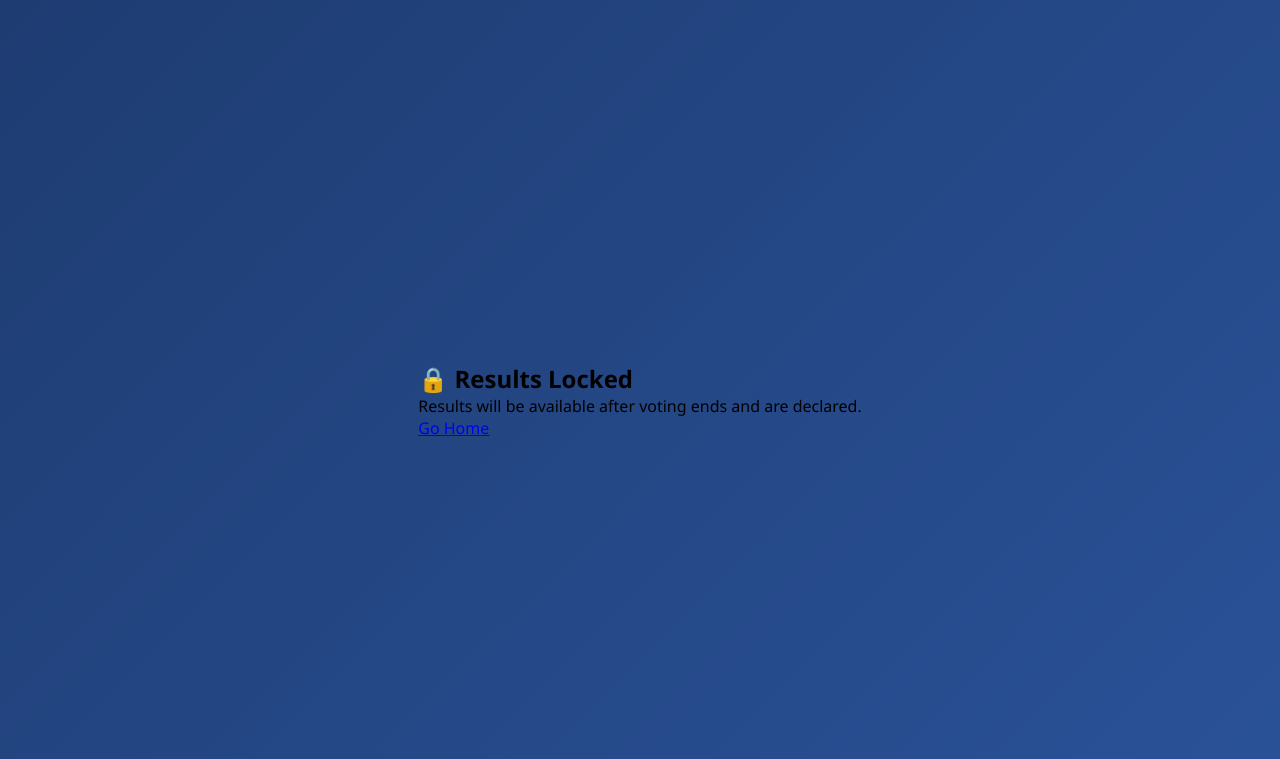
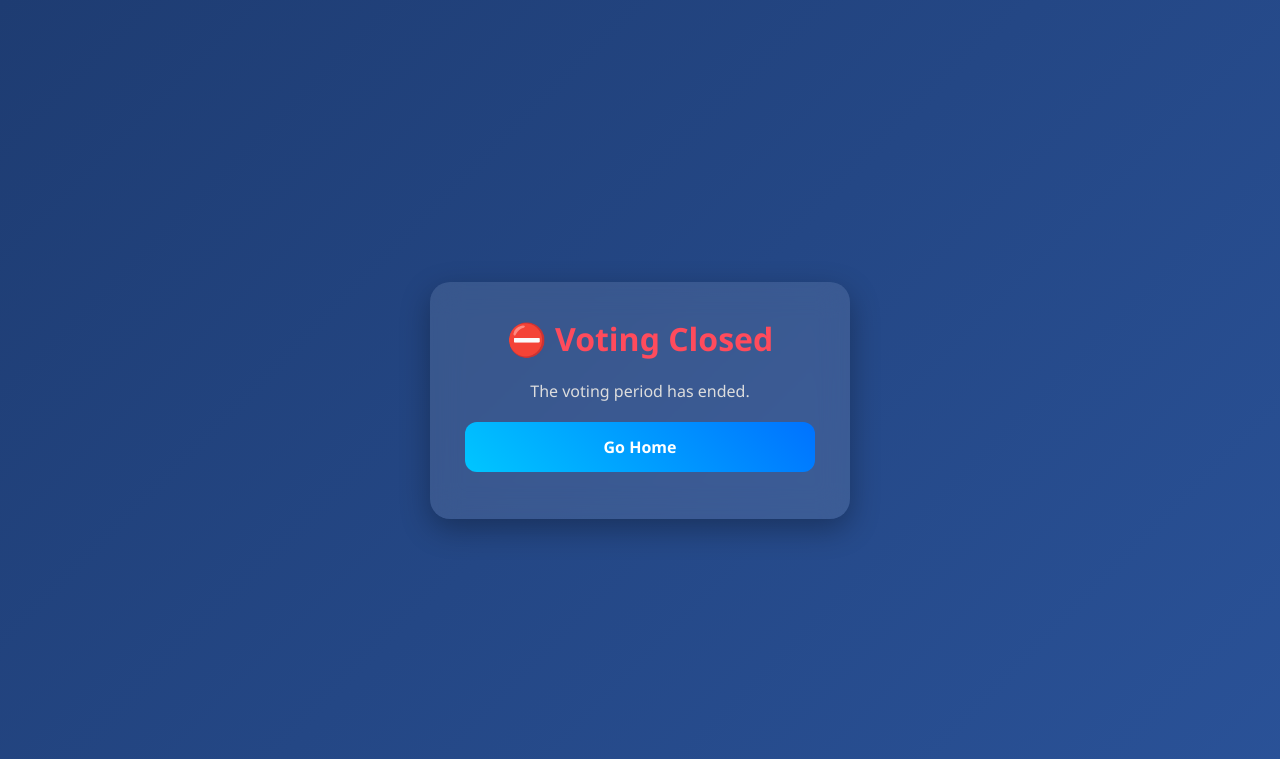
Before and after one commit to prajapatiutsav/online-voting-system, a Django app: page /results/ in a window 1280 px wide. Shown: the top 759 px of the page. Run offline with Django 4.2, Linux system fonts and the light colour scheme; the visitor is signed in with stand-in values (Sample User, id 1); data that the repository does not hold is empty.

Commit message:
Update results_locked.html

```diff
--- a/voting_project/templates/results_locked.html
+++ b/voting_project/templates/results_locked.html
@@ -1,10 +1,23 @@
 {% load static %}
-<link rel="stylesheet" href="{% static 'css/style.css' %}">
+<!DOCTYPE html>
+<html>
+<head>
+    <title>Voting Closed</title>
+    <link rel="stylesheet" href="{% static 'css/style.css' %}">
+</head>
 
-<div class="container">
-    <h2>🔒 Results Locked</h2>
+<body>
 
-    <p>Results will be available after voting ends and are declared.</p>
+<div class="main-box">
+    <div class="card home-card">
 
-    <a href="{% url 'home' %}">Go Home</a>
+        <h1 style="color:#ff4b5c;">⛔ Voting Closed</h1>
+        <p class="welcome-text">The voting period has ended.</p>
+
+        <a href="{% url 'home' %}" class="home-btn result-btn">Go Home</a>
+
+    </div>
 </div>
+
+</body>
+</html>
```
